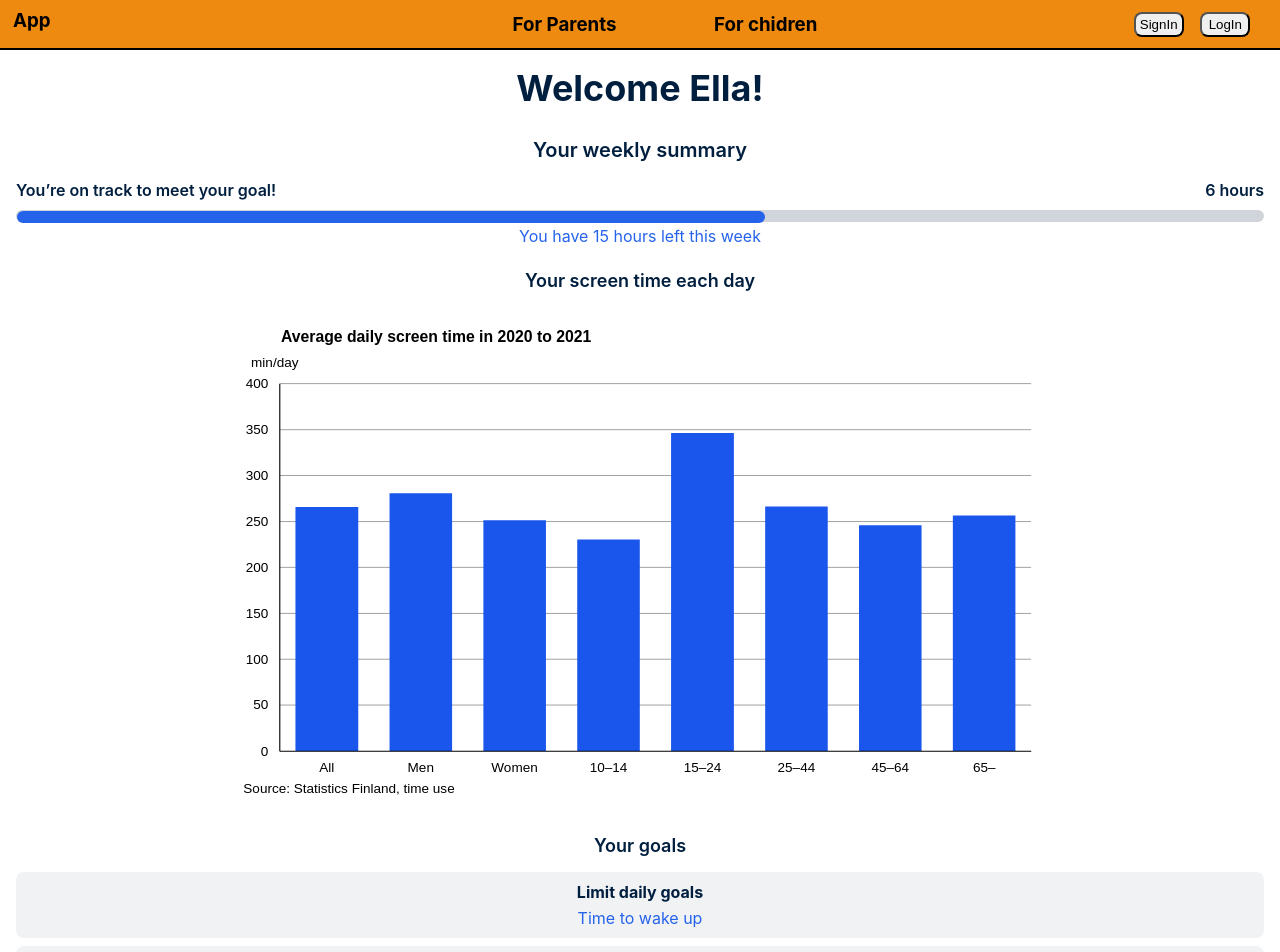
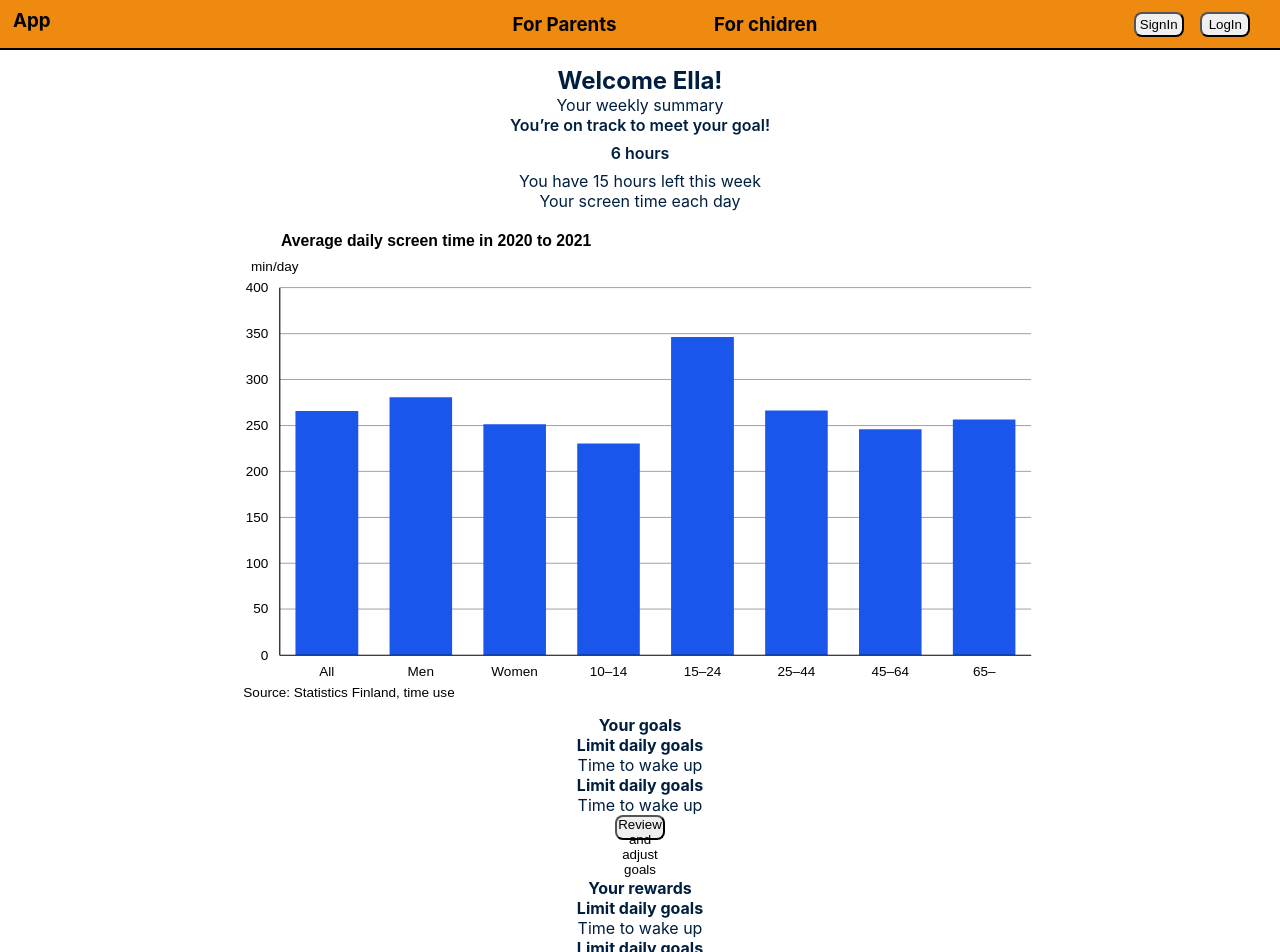
Before and after one commit to Brute-force1/Nits-hack, a React (Create React App) app: page /tracking in a window 1280 px wide. Shown: the top 952 px of the page. Built offline with nearby package versions, Linux system fonts and the light colour scheme.

Commit message:
Update Tracking.css

```diff
--- a/src/pages/Tracking.css
+++ b/src/pages/Tracking.css
@@ -7,14 +7,14 @@
   }
 
   /* Headings */
-  .heading {
+  .heading1 {
     font-size: 36px;
     font-weight: bold;
     margin-bottom: 28px;
     text-align: center;
   }
 
-  .subheading {
+  .subheading2 {
     font-weight: 600;
     font-size: 20px;
     margin-bottom: 18px;
@@ -26,17 +26,17 @@
   }
 
   /* Box Component */
-  .box h4 {
+  .box1 h4 {
     margin: 0;
     margin-bottom: 6px;
   }
 
-  .box p {
+  .box1 p {
     margin: 0;
     color: #2563eb; /* blue-600 */
   }
 
-  .box {
+  .box1 {
     background-color: #e5e7eb87; /* gray-200 */
     border-radius: 8px;
     padding: 10px 16px;
@@ -44,21 +44,21 @@
 
 
   /* Progress bar container */
-  .progress-container {
+  .progress-container1 {
     display: flex;
     flex-direction: column;
     gap: 2px;
     margin-bottom: 16px;
   }
 
-  .progress-bar-heading{
+  .progress-bar-heading1{
     display: flex;
     justify-content: space-between;
     align-items: center;
     font: bold;
   }
 
-  .progress-bar {
+  .progress-bar1 {
     width: 100%;
     height: 12px;
     border: 1px solid transparent;
@@ -67,7 +67,7 @@
     position: relative;
   }
 
-  .progress-fill {
+  .progress-fill1 {
     position: absolute;
     background-color: #2563eb; /* blue-600 */
     width: 60%;
@@ -75,24 +75,24 @@
     border-radius: 8px;
   }
 
-  .status-text {
+  .status-text1 {
     margin-top: 2px;
     color: #2563eb; /* blue-600 */
   }
 
   /* Section */
-  .section {
+  .section1 {
     margin: 24px 0;
   }
 
-  .section-heading {
+  .section-heading1 {
     font-weight: 600;
     font-size: 18px;
     margin-bottom: 16px;
   }
 
   /* Button styling */
-  .button {
+  .button1 {
     font-weight: 600;
     margin-top: 16px;
     cursor: pointer;
@@ -104,17 +104,17 @@
     transition-duration: 200ms;
   }
 
-  .button:hover {
+  .button1:hover {
     background-color: #dce0e9; /* hover:bg-gray-200 */
 }
 
-  .flex-container {
+  .flex-container1 {
     display: flex;
     flex-direction: column;
     gap: 8px;
   }
 
-  .center-align {
+  .center-align1 {
     display: flex;
     align-items: center;
     justify-content: center;
```
